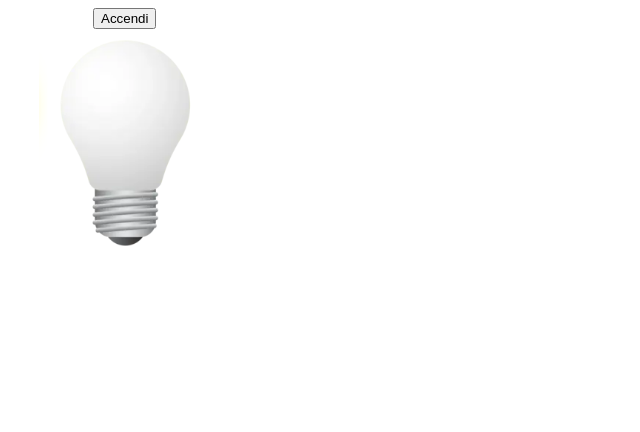
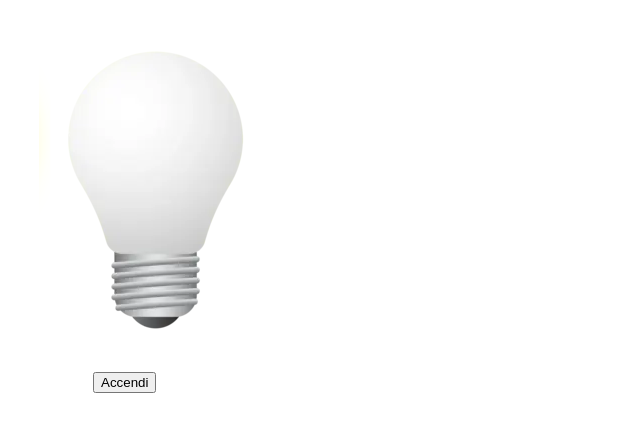
Before and after one commit to paolo-della-fera/js-dom-1, a plain HTML site: page index.html in a window 1280 px wide. Shown: the whole page, without its empty margins (0-640 px from the left). Drawn offline with Linux system fonts and the light colour scheme.

Commit message:
fix style.css

```diff
--- a/style.css
+++ b/style.css
@@ -2,13 +2,6 @@
 #img {
     position: relative;
     width: 200px;
-
-    img {
-        position: absolute;
-        top: 0;
-        left: 0;
-        width: 100%;
-    }
 }
 
 /* img */
```
